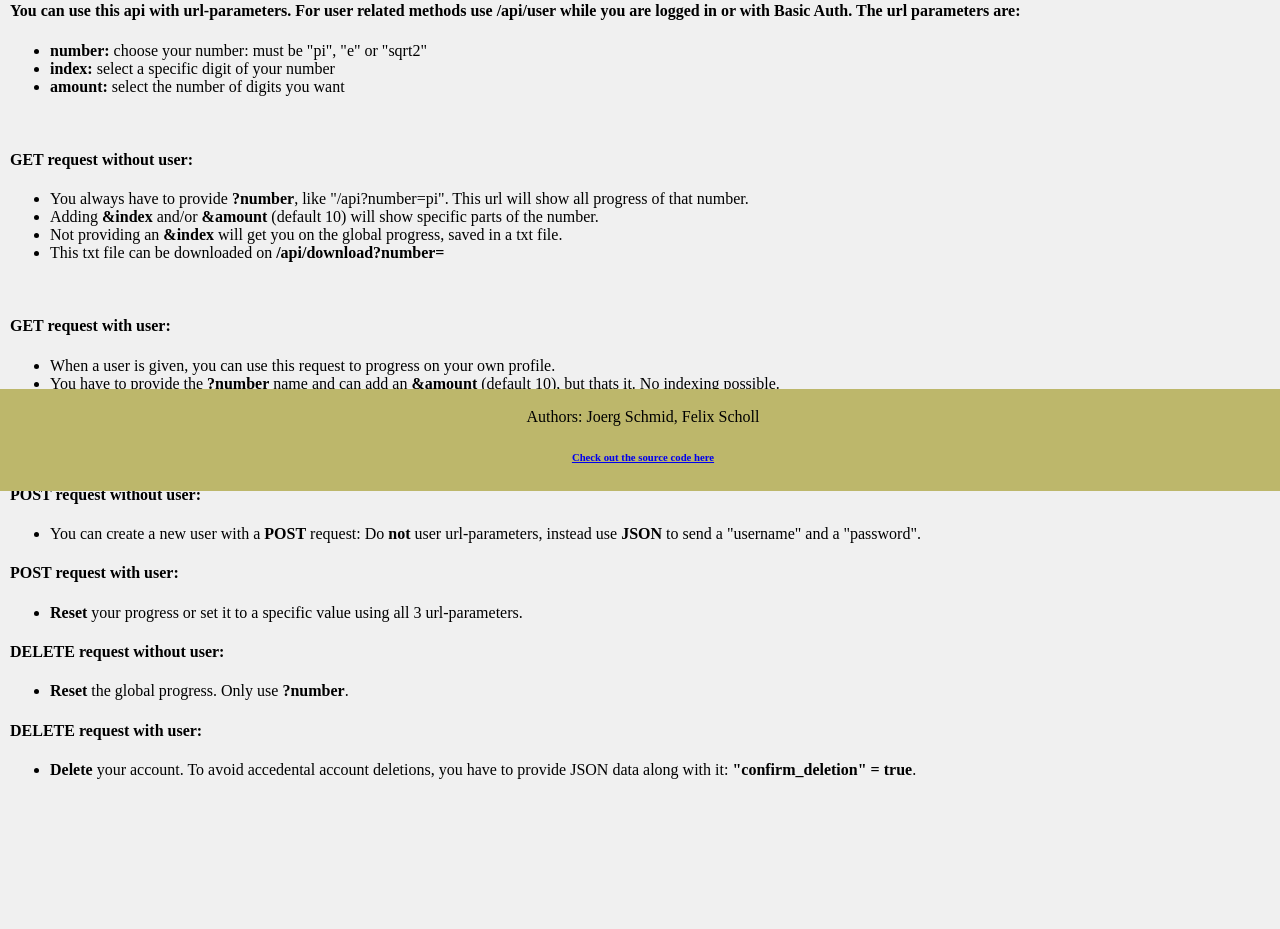
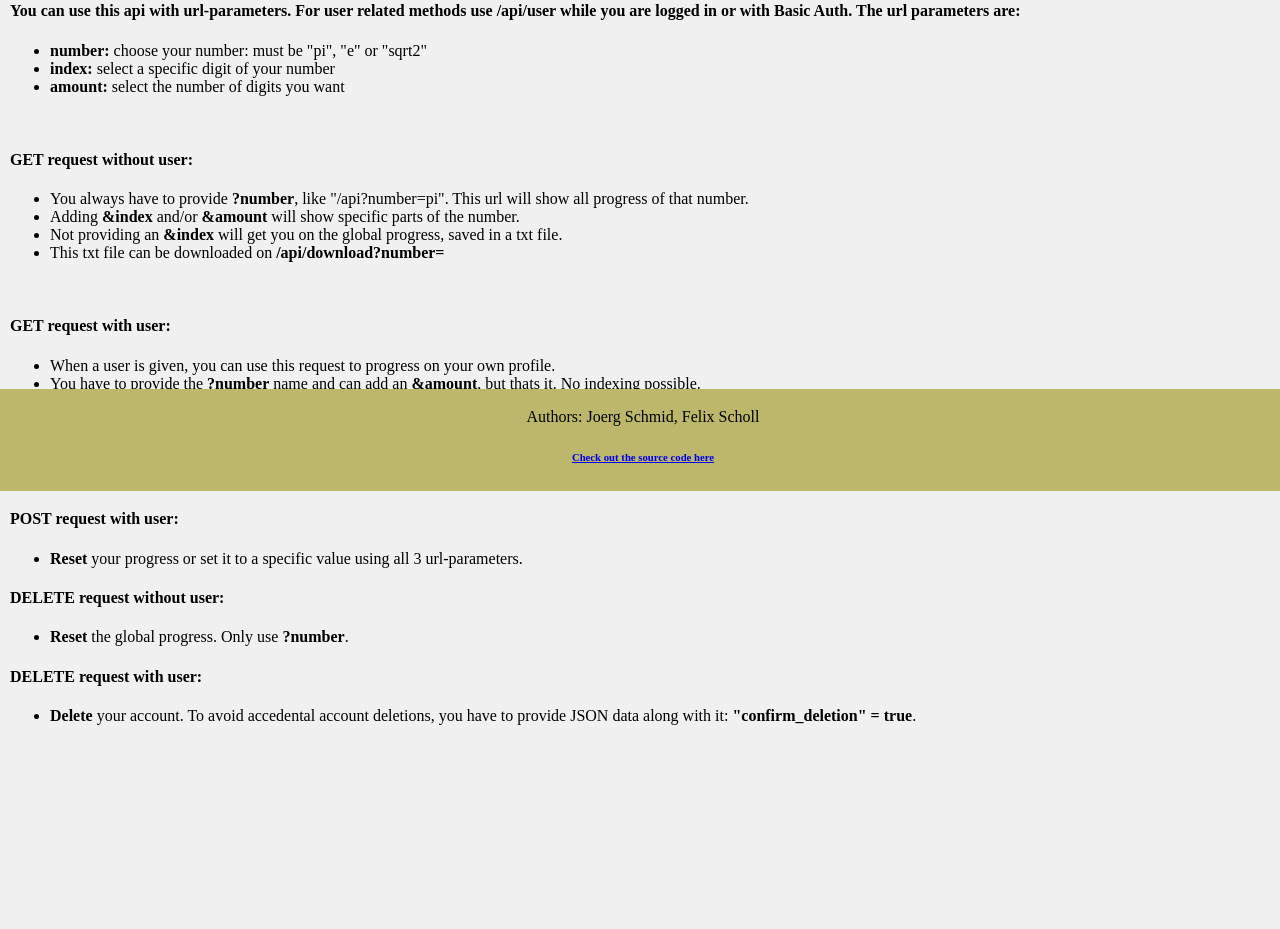
Before and after one commit to JoergSchmid/PiThon, a Python web app: template templates/api_help.jinja in a window 1280 px wide. Shown: the part 309-1238 px from the top of the page. After the commit the page ends 1034 px from the top, so only its background shows below. Run offline with Jinja, Linux system fonts and the light colour scheme; the template is opened without the code that fills it, so the values that code supplies are empty.

Commit message:
Correct api help page

```diff
--- a/templates/api_help.jinja
+++ b/templates/api_help.jinja
@@ -14,19 +14,15 @@
 <h4><b>GET</b> request <b>without</b> user:</h4>
 <ul>
     <li>You always have to provide <b>?number</b>, like "/api?number=pi". This url will show all progress of that number.</li>
-    <li>Adding <b>&index</b> and/or <b>&amount</b> (default 10) will show specific parts of the number.</li>
+    <li>Adding <b>&index</b> and/or <b>&amount</b> will show specific parts of the number.</li>
     <li>Not providing an <b>&index</b> will get you on the global progress, saved in a txt file.</li>
     <li>This txt file can be downloaded on <b>/api/download?number=</b></li>
 </ul><br>
 <h4><b>GET</b> request <b>with</b> user:</h4>
 <ul>
     <li>When a user is given, you can use this request to progress on your own profile.</li>
-    <li>You have to provide the <b>?number</b> name and can add an <b>&amount</b> (default 10), but thats it. No indexing possible.</li>
-
-    <li>Create a new user with a <b>POST</b> request: Do not user url-parameters, instead user <b>JSON</b> to send a "username" and a "password".</li>
-    <li><b>DELETE</b> a user by sending that users <b>auth</b> and use <b>JSON</b> to send "confirm_deletion" set as true.</li>
-    <li>Set a users index to a certain value by <b>POST</b>ing with <b>number</b> and <b>index</b> parameters.</li>
-    <li>Alternatively, you can use <b>DELETE</b> and <b>number</b> to reset a number to 0. With <b>auth</b>, for that user, without you reset the global progress.</li>
+    <li>You have to provide the <b>?number</b> name and can add an <b>&amount</b>, but thats it. No indexing possible.</li>
+    <li>Only give the parameter <b>?number</b> to get all current progress.</li>
 </ul>
 <h4><b>POST</b> request <b>without</b> user:</h4>
 <ul>
```
